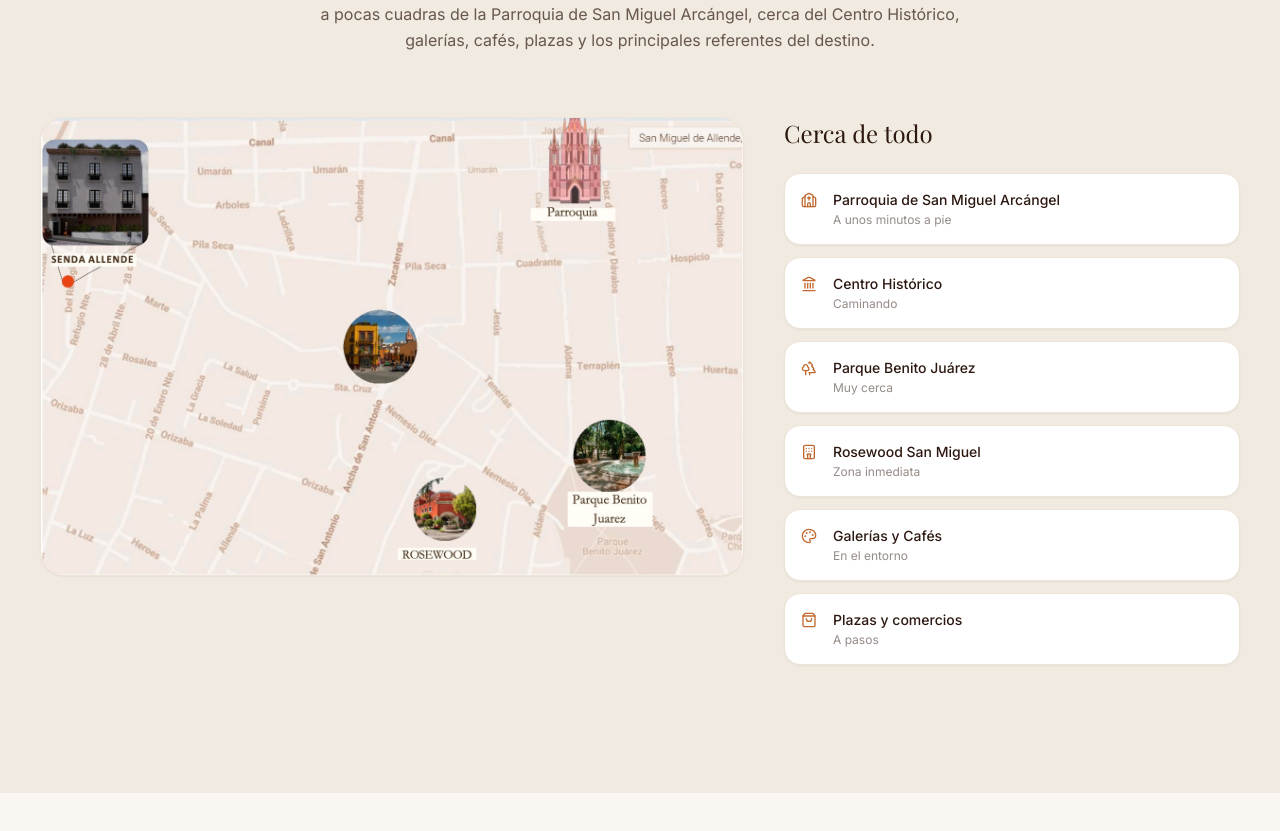
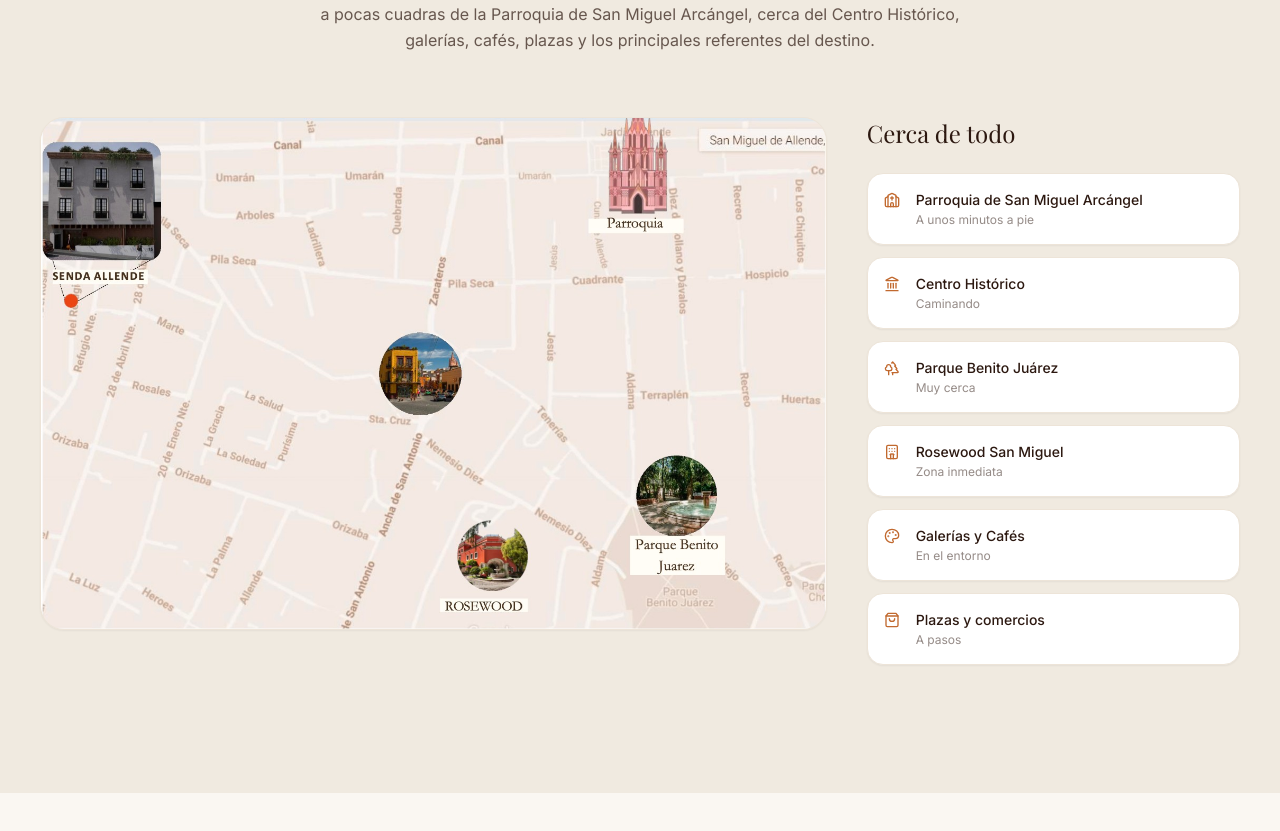
Before and after one commit to vampirot800/senda-allende, a Next.js app: page / in a window 1280 px wide. Shown: the part 2023-2854 px from the top of the page. Built offline with nearby package versions, Linux system fonts and the light colour scheme.

Commit message:
fix: increase map size to 2/3 of section width

```diff
--- a/components/Location.tsx
+++ b/components/Location.tsx
@@ -19,8 +19,8 @@ export default function Location() {
           <h2 className="font-serif text-4xl md:text-5xl font-light text-brown leading-tight mb-6">En el corazón de <em className="text-terracotta">San Miguel</em></h2>
           <p className="font-sans text-brown/70 leading-relaxed">Senda Allende tiene una ubicación privilegiada en el corazón de San Miguel de Allende, a pocas cuadras de la Parroquia de San Miguel Arcángel, cerca del Centro Histórico, galerías, cafés, plazas y los principales referentes del destino.</p>
         </div>
-        <div className="grid lg:grid-cols-5 gap-10 items-start">
-          <div className="lg:col-span-3">
+        <div className="grid lg:grid-cols-3 gap-10 items-start">
+          <div className="lg:col-span-2">
             <div className="rounded-3xl overflow-hidden border border-stone-100 shadow-sm">
               <Image
                 src="/images/mapa-ubicacion.jpg"
@@ -28,11 +28,11 @@ export default function Location() {
                 width={1484}
                 height={966}
                 className="w-full h-auto"
-                sizes="(max-width: 1024px) 100vw, 60vw"
+                sizes="(max-width: 1024px) 100vw, 70vw"
               />
             </div>
           </div>
-          <div className="lg:col-span-2 flex flex-col gap-4">
+          <div className="lg:col-span-1 flex flex-col gap-4">
             <h3 className="font-serif text-2xl font-light text-brown mb-2">Cerca de todo</h3>
             <ul className="space-y-3">
               {NEARBY.map(({ Icon, name, distance }) => (
```
